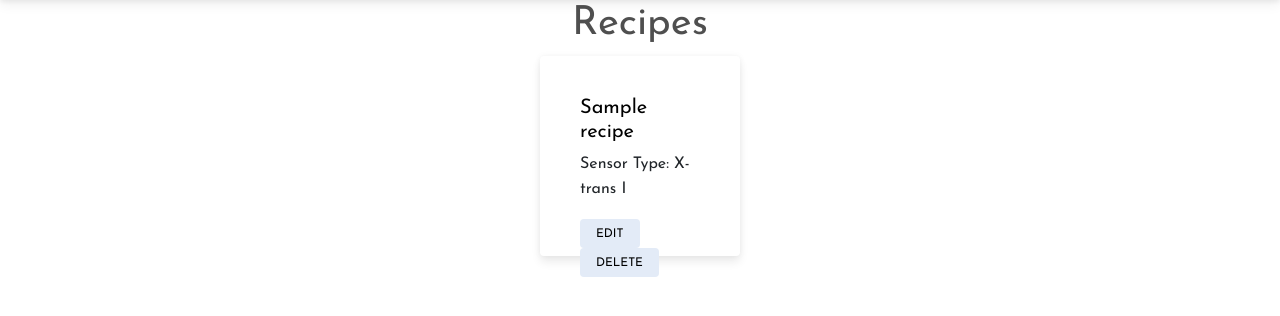
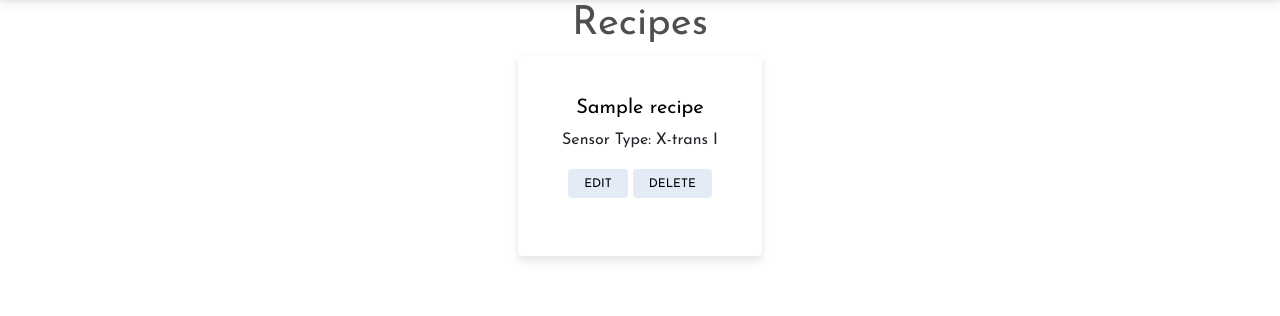
Before and after one commit to DianaDPC/Fujigram, a Django app: page /recipes/ in a window 1280 px wide. Shown: the part 75-391 px from the top of the page. Run offline with Django 4.2, Linux system fonts and the light colour scheme; a user stored in the database is signed in; tables that the repository leaves empty hold one stand-in row (values such as "Sample post"); some libraries are stand-ins or nearby versions.

Commit message:
Update index.html

```diff
--- a/main_app/templates/recipes/index.html
+++ b/main_app/templates/recipes/index.html
@@ -6,7 +6,7 @@
 <div class="row justify-content-center">
 {% for recipe in recipes %}
 
-  <div class="card p-3" style= "height: 200px; width: 200px;" >
+  <div style="height: 200px; width: 244px;" class="card p-3 text-center">
     <div class="card-body">
       <a style="color: black;" href="{% url 'recipe_details' recipe.id %}"><h5 class="card-title">{{ recipe.name }}</h5></a>
       <p class="card-text">Sensor Type: {{ recipe.sensor }}</p>
```
